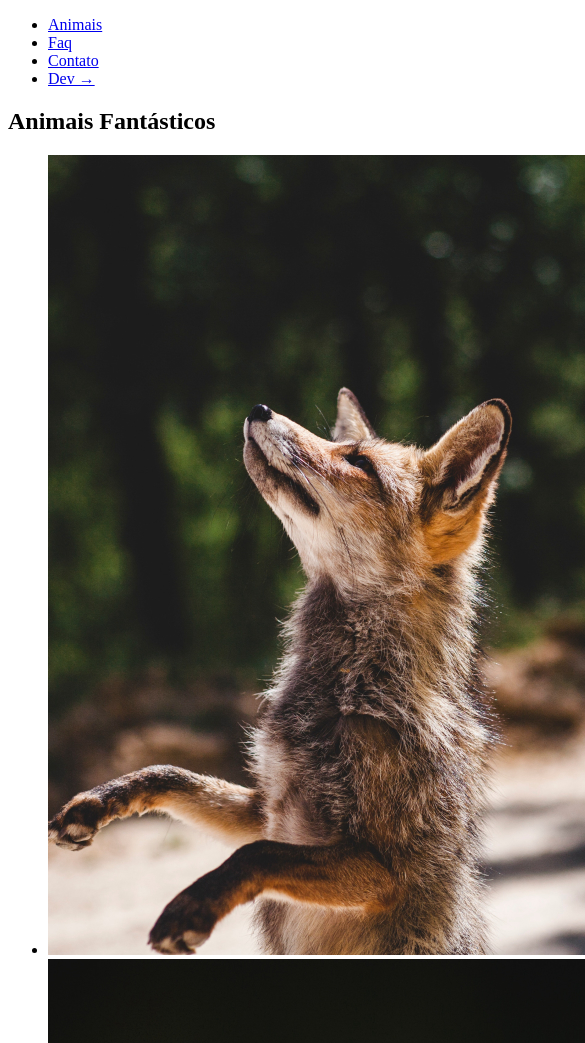
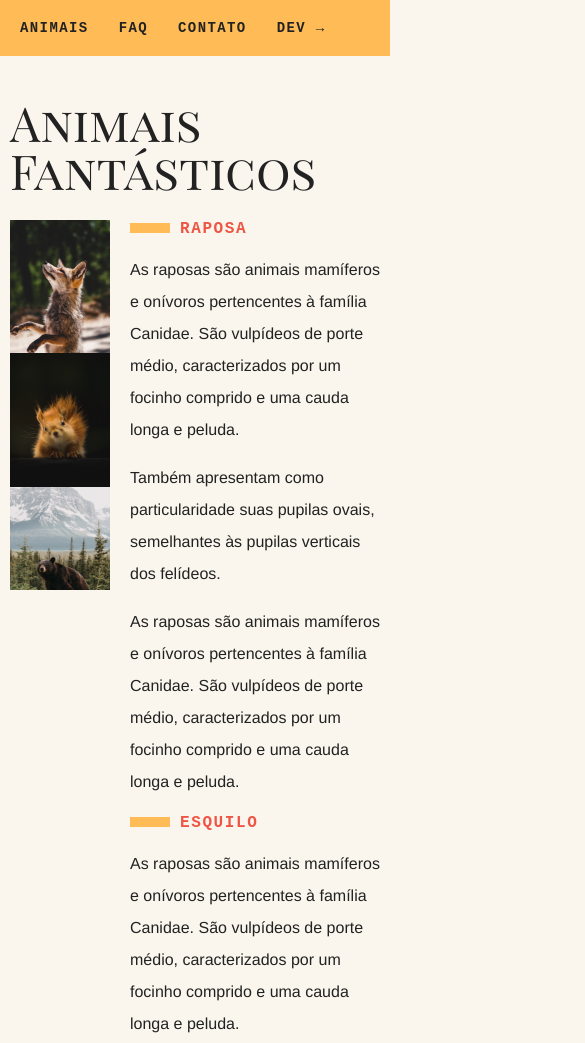
Before and after one commit to nobrupsiq/animais-fantasticos, a plain HTML site: page index.html in a window 390 px wide. Shown: the top 1043 px of the page, 585 px wide, since content can reach past the window. Drawn offline with Linux system fonts and the light colour scheme; a script that the page names is missing.

Commit message:
CSS pronto

```diff
--- a/css/style.css
+++ b/css/style.css
@@ -0,0 +1,208 @@
+body, h1, h2, h3, ul, li, p, dd, dt, dl {
+  margin: 0px;
+  padding: 0px;
+}
+
+img {
+  display: block;
+  max-width: 100%;
+}
+
+ul {
+  list-style: none;
+}
+
+body {
+  background: #faf6ed;
+  color: #222;
+  -webkit-font-smoothing: antialiased; /* Limpa a fonte */
+  display: grid;
+  grid-template-columns: 1fr 120px minmax(300px, 800px) 1fr;
+}
+
+.menu {
+  grid-column: 3 / 5;
+  margin-top: 2rem;
+  margin-bottom: 2rem;
+  background: #fb5;
+}
+
+.menu ul {
+  display: flex;
+  flex-wrap: wrap;
+  padding: 10px;
+}
+
+.menu li a {
+  display: block;
+  padding: 10px;
+  margin-right: 10px;
+  color: #222;
+  text-decoration: none;
+  font-family: 'IBM Plex Mono', monospace;
+  font-weight: bold;
+  text-transform: uppercase;
+  font-size: .875rem;
+  letter-spacing: .1em;
+}
+
+.grid-section {
+  grid-column: 2 / 4;
+  width: 100%;
+  box-sizing: border-box;
+  padding: 10px;
+  display: grid;
+  grid-template-columns: 90px 300px 1fr;
+  grid-gap: 20px;
+  margin-bottom: 4rem;
+}
+
+.titulo {
+  font-family: 'Playfair Display SC', georgia;
+  font-size: 6rem;
+  line-height: 1;
+  font-weight: 400;
+  margin-bottom: 1rem;
+  grid-column: 1 / 4;
+}
+
+.animais h2 {
+  font-family: 'IBM Plex Mono', monospace;
+  font-size: 1rem;
+  text-transform: uppercase;
+  letter-spacing: .1em;
+  margin-bottom: 1rem;
+  color: #e54;
+}
+
+.animais h2::before {
+  content: '';
+  display: inline-block;
+  width: 40px;
+  height: 10px;
+  margin-right: 10px;
+  background: #fb5;
+}
+
+.animais p {
+  font-family: Helvetica, Arial;
+  line-height: 2;
+  margin-bottom: 1rem;
+}
+
+.animais-lista {
+  height: 370px;
+  overflow-y: scroll;
+  grid-column: 2;
+}
+
+.animais-lista::-webkit-scrollbar {
+  width: 18px;
+}
+
+.animais-lista::-webkit-scrollbar-thumb {
+  background: #fb5;
+  border-left: 4px solid #faf6ed;
+  border-right: 4px solid #faf6ed;
+}
+
+.animais-lista::-webkit-scrollbar-track {
+  background: #faf6ed;
+}
+
+.animais-descricao {
+  grid-column: 3;
+}
+
+.animais-descricao {
+  margin-bottom: 3rem;
+}
+
+.faq-lista {
+  grid-column: 2 / 4;
+}
+
+.faq-lista dt {
+  font-family: 'IBM Plex Mono', monospace;
+  font-weight: bold;
+  margin-top: 2rem;
+  margin-bottom: .5rem;
+  color: #e54;
+}
+
+.faq-lista dt::before {
+  content: '';
+  display: inline-block;
+  width: 20px;
+  height: 10px;
+  margin-right: 10px;
+  background: #fb5;
+}
+
+.faq-lista dd {
+  font-family: Helvetica, Arial;
+  margin-bottom: .5rem;
+  margin-left: 30px;
+}
+
+.mapa {
+  grid-column: 2;
+}
+
+.dados {
+  grid-column: 3;
+}
+
+.dados li {
+  margin-bottom: 1rem;
+  font-family: Helvetica, Arial;
+}
+
+.dados li::before {
+  content: '';
+  display: inline-block;
+  width: 20px;
+  height: 10px;
+  margin-right: 10px;
+  background: #fb5;
+}
+
+.copy {
+  grid-column: 3 / 5;
+  margin-bottom: 2rem;
+  background: #fb5;
+}
+
+.copy p {
+  padding: 20px;
+  font-family: 'IBM Plex Mono', monospace;
+  font-weight: bold;
+}
+
+@media (max-width: 700px) {
+  body {
+    grid-template-columns: 1fr;
+  }
+  .menu, .grid-section, .copy {
+    grid-column: 1;
+  }
+  .grid-section {
+    grid-template-columns: 100px 1fr;
+    grid-gap: 10px;
+  }
+  .animais-lista {
+    grid-column: 1;
+  }
+  .faq-lista, .dados, .mapa {
+    grid-column: 1 / 3;
+  }
+  .grid-section h1 {
+    font-size: 3rem;
+  }
+  .menu {
+    margin-top: 0px;
+  }
+  .copy {
+    margin-bottom: 0px;
+  }
+}
--- a/index.html
+++ b/index.html
@@ -5,6 +5,7 @@
   <meta charset="UTF-8">
   <meta http-equiv="X-UA-Compatible" content="IE=edge">
   <meta name="viewport" content="width=device-width, initial-scale=1.0">
+  <link href="https://fonts.googleapis.com/css2?family=Playfair+Display+SC&display=swap" rel="stylesheet">
   <link rel="stylesheet" type="text/css" href="./css/style.css">
   <title>Animais Fantásticos</title>
 </head>
@@ -21,7 +22,7 @@
 
   <section class="grid-section animais" id="animais">
     <h1 class="titulo">Animais Fantásticos</h1>
-    <ul>
+    <ul class="animais-lista">
       <li>
         <img src="./img/imagem1.jpg">
       </li>
@@ -98,8 +99,8 @@
     </div>
   </section>
   <section class="grid-section faq" id="faq">
-    <h1>FAQ</h1>
-    <dl>
+    <h1 class="titulo">FAQ</h1>
+    <dl class="faq-lista">
       <dt>Qual a idade dos animais?</dt>
       <dd>As raposas são animais mamíferos e onívoros pertencentes à família Canidae. São vulpídeos de porte médio, caracterizados por um focinho comprido e uma cauda longa e peluda.</dd>
       <dt>Eles são fantásticos?</dt>
@@ -111,7 +112,7 @@
     </dl>
   </section>
   <section class="grid-section contato" id="contato">
-    <h1>Contato</h1>
+    <h1 class="titulo">Contato</h1>
     <div class="mapa">
       <img src="./img/mapa.png">
     </div>
```
